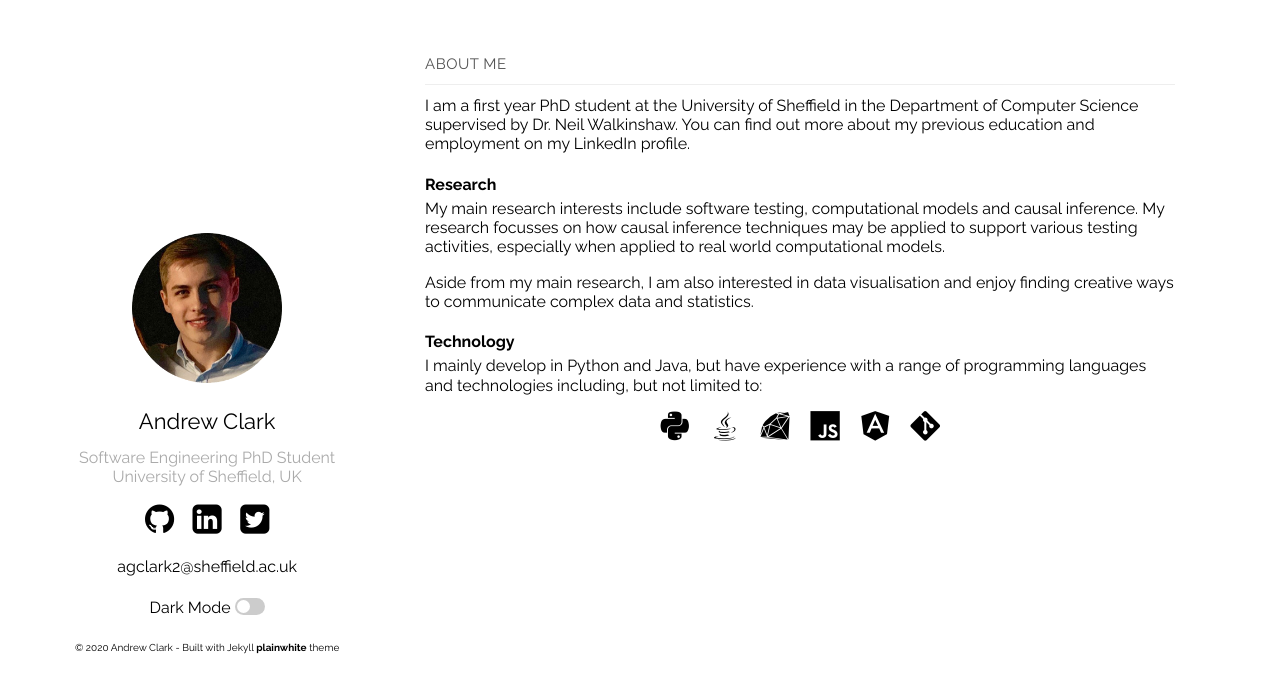
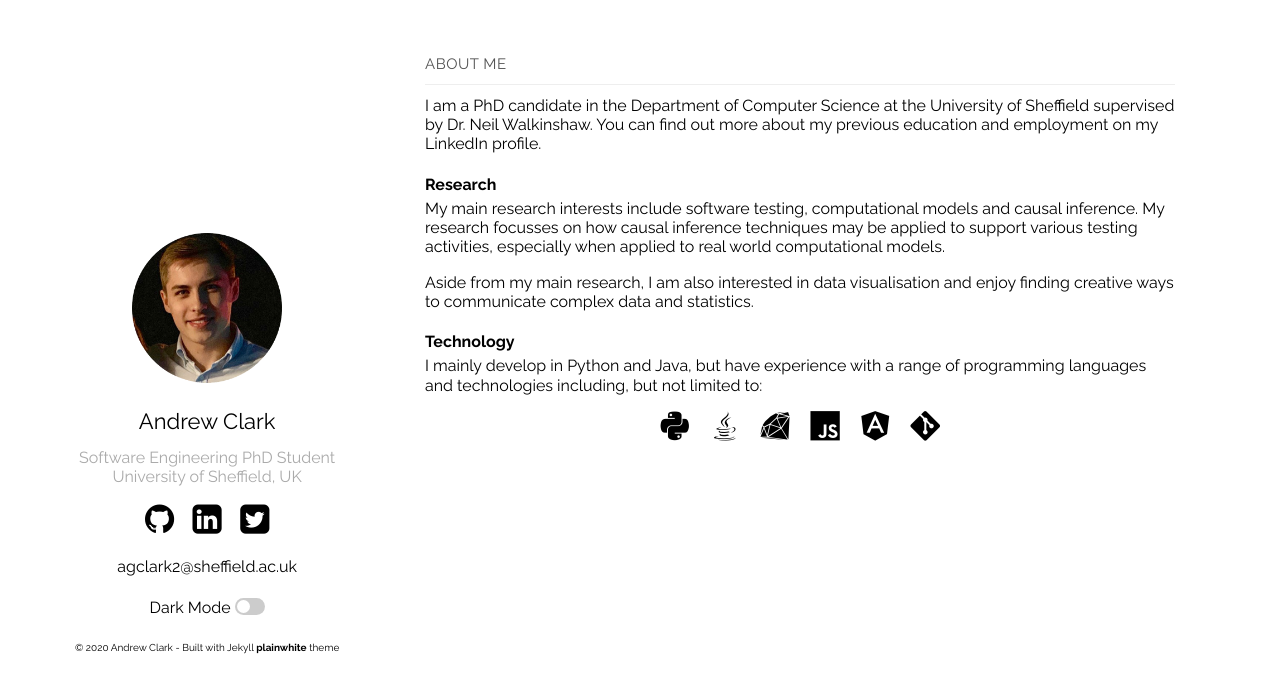
Before and after one commit to AndrewC19/AndrewC19.github.io, a Jekyll site: the page built from index.md, in a window 1280 px wide. Shown: the top 693 px of the page. Built offline with Jekyll 4.4.1, drawn with Linux system fonts in a browser that asks for light colours.

Commit message:
Updated page from 1st year to phd candidate

```diff
--- a/index.md
+++ b/index.md
@@ -4,7 +4,7 @@
 
 layout: home
 ---
-I am a first year PhD student at the University of Sheffield in the Department of Computer Science supervised by Dr. Neil Walkinshaw. You can find out more about my previous education and employment on my LinkedIn profile.
+I am a PhD candidate in the Department of Computer Science at the University of Sheffield supervised by Dr. Neil Walkinshaw. You can find out more about my previous education and employment on my LinkedIn profile.
 
 #### Research
 My main research interests include software testing, computational models and causal inference. My research focusses on how causal inference techniques may be applied to support various testing activities, especially when applied to real world computational models.
```
